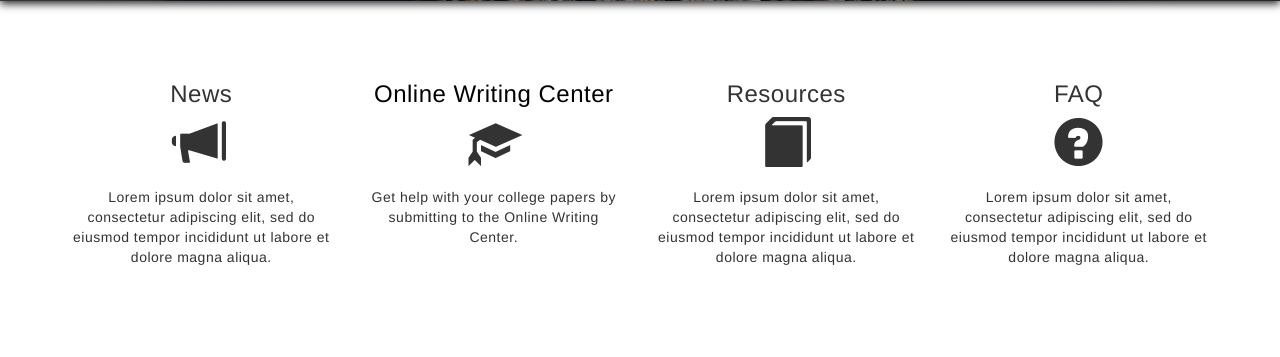
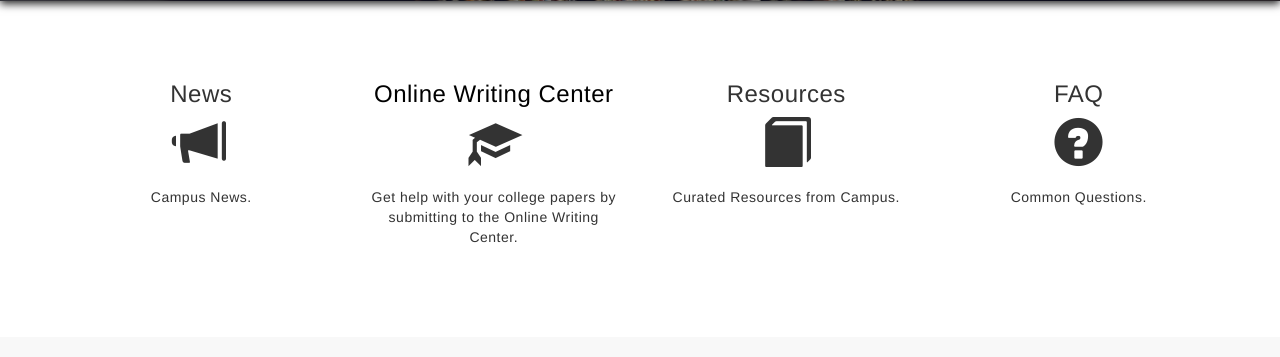
Before and after one commit to ericaroy/tutorWeb, a Flask app: page / in a window 1280 px wide. Shown: the part 719-1076 px from the top of the page. After the commit the page ends 962 px from the top, so only its background shows below. Run offline with Flask 2, Linux system fonts and the light colour scheme; some libraries are stand-ins or nearby versions; some web fonts are replaced.

Commit message:
Changed dummy text on index

```diff
--- a/app/templates/index.html
+++ b/app/templates/index.html
@@ -1,9 +1,4 @@
-{% extends "base.html" %}
-
-{% block content_title %}{% endblock %}
-
-
-{% block content %}
+{% extends "base.html" %} {% block content_title %}{% endblock %} {% block content %}
 
 <div>
     <div class="header">
@@ -37,7 +32,7 @@
                             <h3 class="">News</h3>
                             <span class="glyphicon glyphicon-bullhorn" aria-hidden="true"></span>
                             <br />
-                    <p>Lorem ipsum dolor sit amet, consectetur adipiscing elit, sed do eiusmod tempor incididunt ut labore et dolore magna aliqua.</p>
+                            <p>Campus News.</p>
                         </div>
                     </div>
                     <div class="col-md-3 col-sm-6 col-xs-12">
@@ -56,7 +51,7 @@
                             <h3 class="">Resources</h3>
                             <span class="glyphicon glyphicon-book" aria-hidden="true"></span>
                             <br />
-                    <p>Lorem ipsum dolor sit amet, consectetur adipiscing elit, sed do eiusmod tempor incididunt ut labore et dolore magna aliqua.</p>
+                            <p>Curated Resources from Campus.</p>
                         </div>
                     </div>
                     <div class="col-md-3 col-sm-6 col-xs-12">
@@ -64,7 +59,7 @@
                             <h3 class="">FAQ</h3>
                             <span class="glyphicon glyphicon-question-sign" aria-hidden="true"></span>
                             <br />
-                    <p>Lorem ipsum dolor sit amet, consectetur adipiscing elit, sed do eiusmod tempor incididunt ut labore et dolore magna aliqua.</p>
+                            <p>Common Questions.</p>
                         </div>
                     </div>
                 </div>
@@ -73,7 +68,4 @@
     </div>
 </header>
 
-<br />
-
-
-{% endblock %}
+<br /> {% endblock %}
```
Lines whose indentation alone changed are shown as unchanged.
